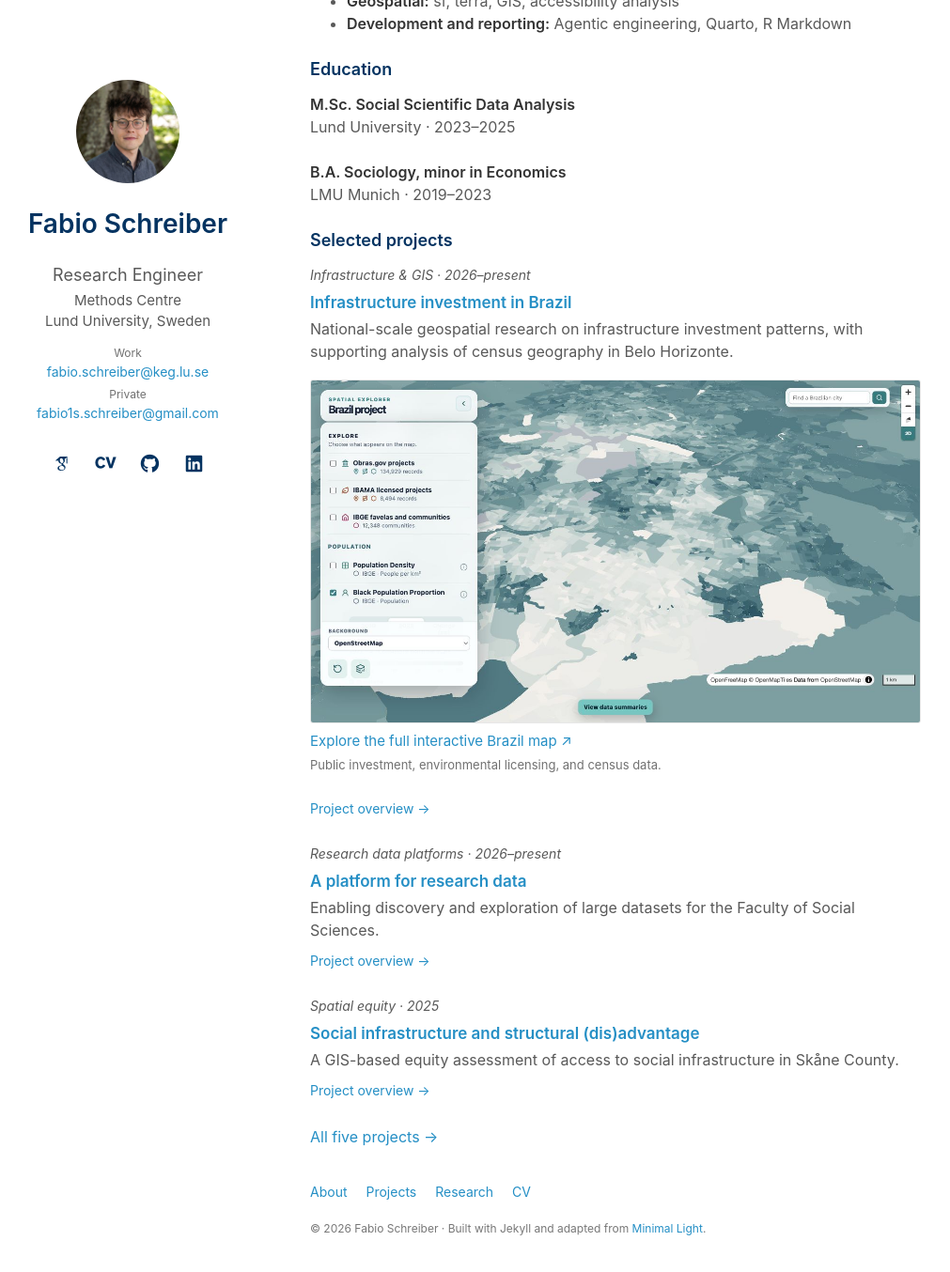
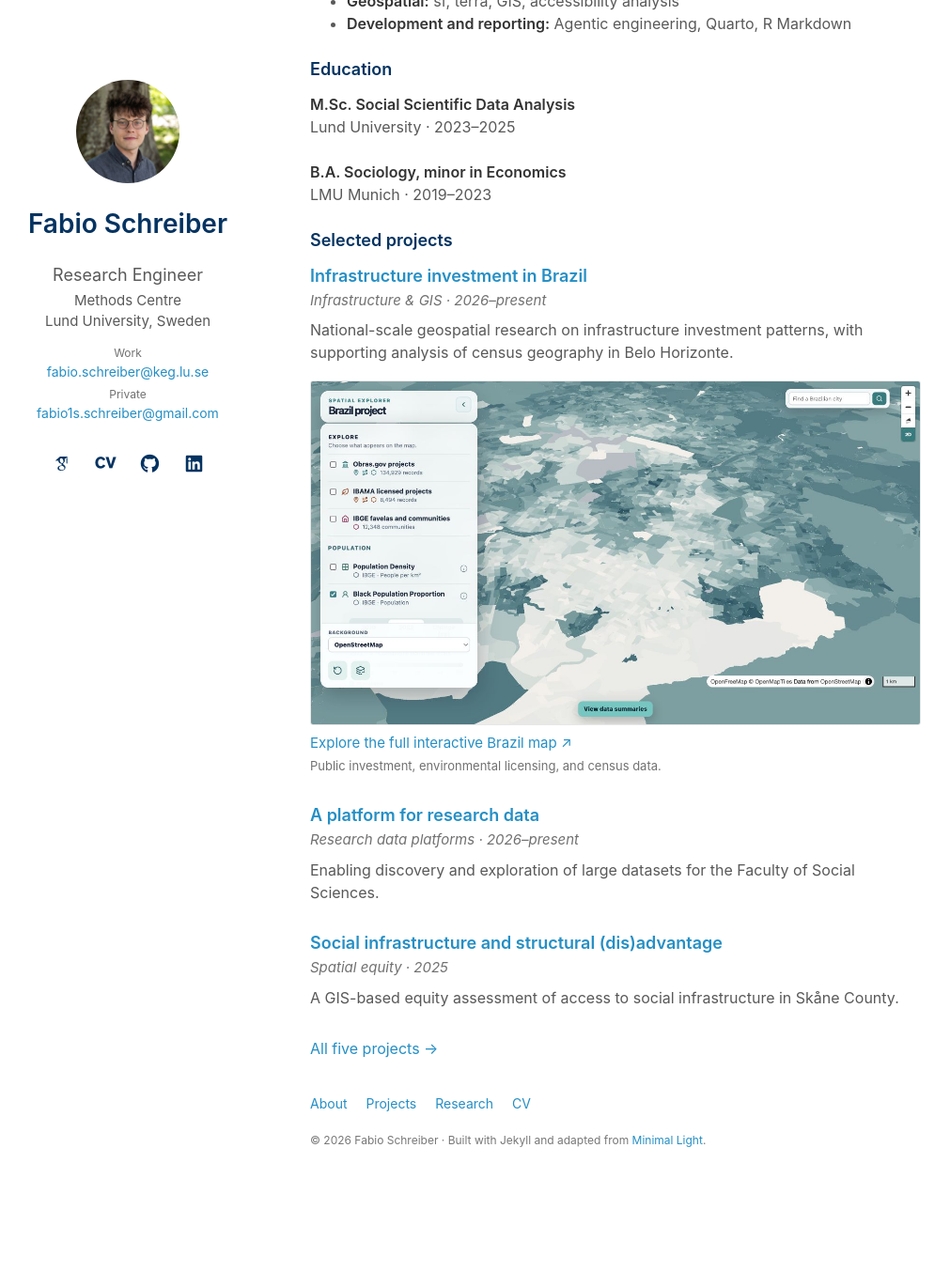
Before and after one commit to fab1s/fab1s.github.io, a Jekyll site: the page built from _pages/about.md, in a window 1280 px wide and 1400 px high, scrolled down 1224 px. Shown: the top 1354 px of the window at 94% size, without its empty margins (140-1151 px from the left). Built offline with Jekyll 4.4.1, drawn with Linux system fonts in a browser that asks for light colours; some web fonts are replaced; after the commit the page ends 2530 px from its top, so only the background shows below that.

Commit message:
Align project listings with academic entry structure

```diff
--- a/_includes/project-entry.html
+++ b/_includes/project-entry.html
@@ -1,7 +1,6 @@
 <article class="project-entry">
+<h2><a href="{{ project.url | relative_url }}">{{ project.title }}</a></h2>
 {% if project.area %}<p class="project-label">{{ project.area }} · {{ project.period }}</p>{% endif %}
-<h2><a href="{{ project.url | relative_url }}">{{ project.title }}</a></h2>
 <p>{{ project.excerpt | strip_html }}</p>
 {% if project.map_preview %}{% include map-preview.html %}{% endif %}
-<a class="read-project" href="{{ project.url | relative_url }}">Project overview →</a>
 </article>
--- a/assets/css/portfolio.scss
+++ b/assets/css/portfolio.scss
@@ -18,17 +18,16 @@ header h1 a { color:#043361; }
 main { min-width:0; }
 main h1 { font-size:20px; font-weight:600; line-height:1.3; color:#043361; margin:0 0 18px; }
 main h2 { font-size:18px; font-weight:600; line-height:1.3; color:#043361; margin:25px 0 14px; }
-main h3 { font-size:17px; line-height:1.4; margin:22px 0 5px; }
+main h3 { font-size:17px; font-weight:600; line-height:1.4; color:#333; margin:22px 0 5px; }
 p,ul,ol { margin:0 0 24px; }
 a { color:#258fc5; } a:hover { color:#04649b; text-decoration:underline; }
 strong { color:#333; font-weight:600; }
 ul { padding-left:39px; } li { margin:0; }
 .role-date,.entry-meta { font-size:16px; font-style:italic; color:#595959; }
-.project-entry { margin:0 0 26px; }
-.project-entry h2 { font-size:17px; margin:0 0 5px; }
+.project-entry { margin:0 0 30px; }
+.project-entry h2 { font-size:18px; margin:0 0 4px; }
 .project-entry p { margin:0 0 8px; }
-.project-label { font-size:14px; font-style:italic; }
-.read-project { font-size:14px; }
+.project-label { color:#717171; font-size:15px; font-style:italic; }
 .footer-nav { display:flex; gap:20px; flex-wrap:wrap; margin-top:36px; font-size:14px; }
 .site-credit { font-size:12px; color:#777; margin-top:20px; padding-bottom:25px; }
 .btn { display:inline-block; border:1px solid #258fc5; border-radius:3px; padding:6px 12px; font-size:14px; }
```
